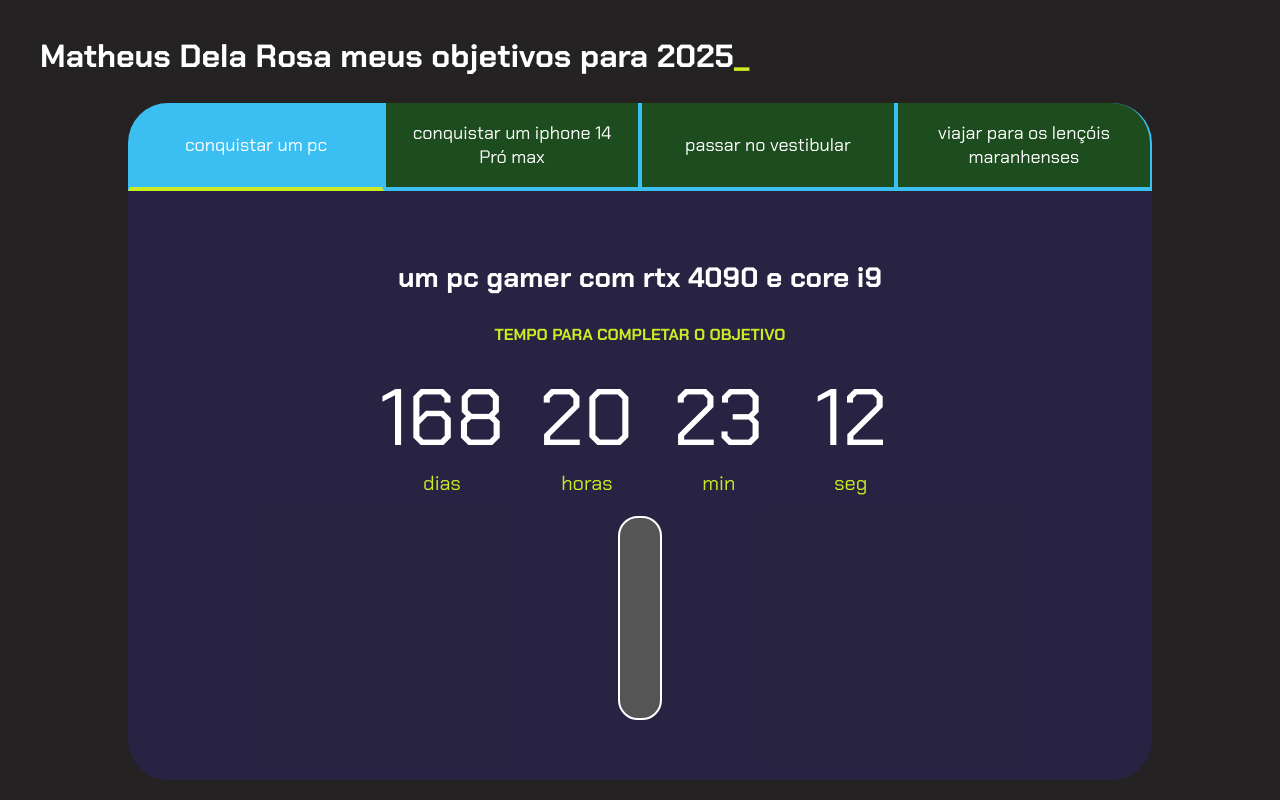
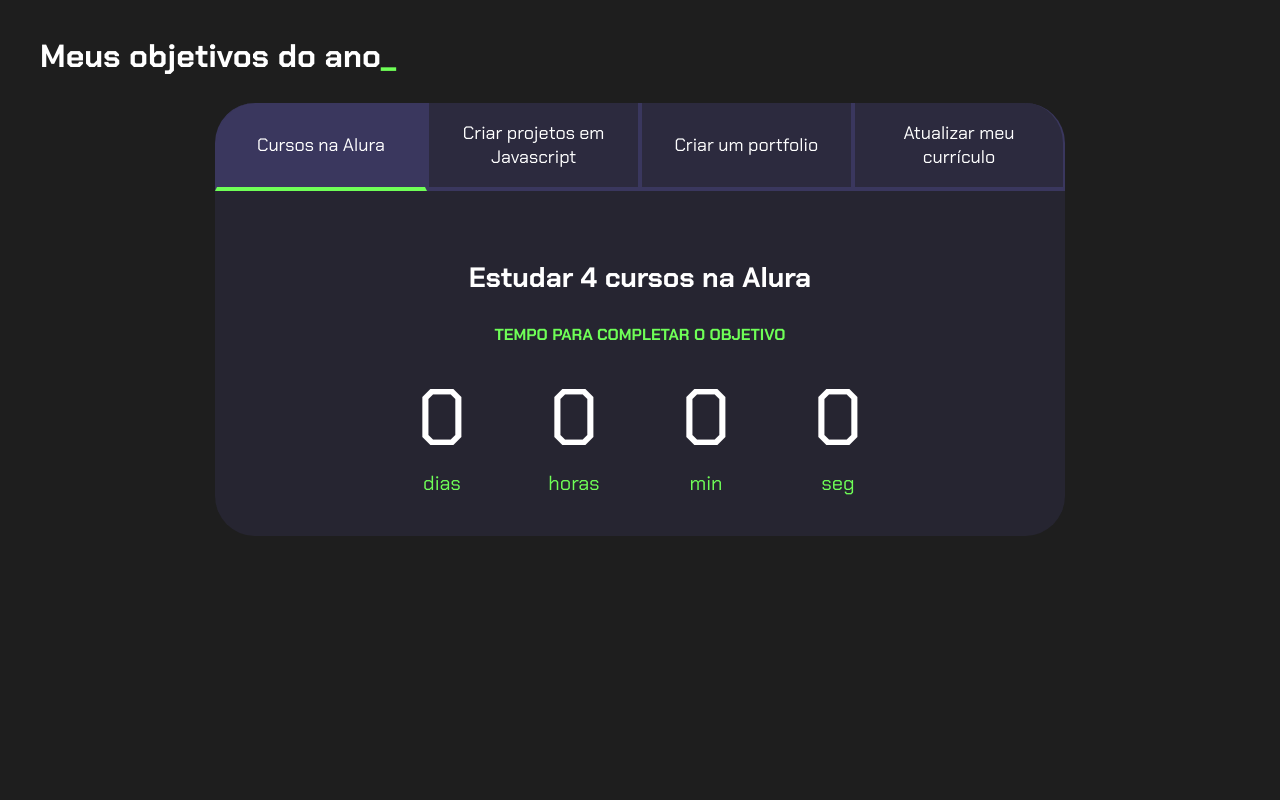
Before and after one commit to MatheusDelaRosa/trabalho-buiu-2-, a plain HTML site: page index.html in a window 1280 px wide. Drawn offline with Linux system fonts and the light colour scheme.

Commit message:
Add files via upload

```diff
--- a/index.html
+++ b/index.html
@@ -10,58 +10,102 @@
 
 <body>
     <section class="conteudo-principal">
-        <h2 class="titulo-principal">Matheus Dela Rosa meus objetivos para 2025<span>_</span></h2>
+        <h2 class="titulo-principal">Meus objetivos do ano<span>_</span></h2>
         <div class="conteudo">
             <div class="botoes">
-                <button class="botao ativo">conquistar um pc</button>
-                <button class="botao">conquistar um iphone 14 Pró max</button>
-                <button class="botao">passar no vestibular</button>
-                <button class="botao">viajar para os lençóis maranhenses</button>
+                <button class="botao ativo">Cursos na Alura</button>
+                <button class="botao">Criar projetos em Javascript</button>
+                <button class="botao">Criar um portfolio</button>
+                <button class="botao">Atualizar meu currículo</button>
             </div>
             <div class="abas-textos">
                 <div class="aba-conteudo ativo">
-                    <h3 class="aba-conteudo-titulo-principal">um pc gamer com rtx 4090 e core i9</h3>
+                    <h3 class="aba-conteudo-titulo-principal">Estudar 4 cursos na Alura</h3>
                     <h4 class="aba-conteudo-titulo-secundario">Tempo para completar o objetivo</h4>
                     <div class="contador">
-                        <div class="contador-digito"><p class="contador-digito-numero" id="dias0"></p><p class="contador-digito-texto">dias</p></div>
-                        <div class="contador-digito"><p class="contador-digito-numero" id="horas0"></p><p class="contador-digito-texto">horas</p></div>
-                        <div class="contador-digito"><p class="contador-digito-numero" id="min0"></p><p class="contador-digito-texto">min</p></div>
-                        <div class="contador-digito"><p class="contador-digito-numero" id="seg0"></p><p class="contador-digito-texto">seg</p></div>
+                        <div class="contador-digito">
+                            <p class="contador-digito-numero" id="dias0"></p>
+                            <p class="contador-digito-texto">dias</p>
+                        </div>
+                        <div class="contador-digito">
+                            <p class="contador-digito-numero" id="horas0"></p>
+                            <p class="contador-digito-texto">horas</p>
+                        </div>
+                        <div class="contador-digito">
+                            <p class="contador-digito-numero" id="min0"></p>
+                            <p class="contador-digito-texto">min</p>
+                        </div>
+                        <div class="contador-digito">
+                            <p class="contador-digito-numero" id="seg0"></p>
+                            <p class="contador-digito-texto">seg</p>
+                        </div>
                     </div>
-                    <div class="termometro"><div class="nivel"></div></div>
                 </div>
                 <div class="aba-conteudo">
-                    <h3 class="aba-conteudo-titulo-principal">para qualidade de vídeos para marketing</h3>
+                    <h3 class="aba-conteudo-titulo-principal">Criar 5 projetos em Javascript</h3>
                     <h4 class="aba-conteudo-titulo-secundario">Tempo para completar o objetivo</h4>
                     <div class="contador">
-                        <div class="contador-digito"><p class="contador-digito-numero" id="dias1"></p><p class="contador-digito-texto">dias</p></div>
-                        <div class="contador-digito"><p class="contador-digito-numero" id="horas1"></p><p class="contador-digito-texto">horas</p></div>
-                        <div class="contador-digito"><p class="contador-digito-numero" id="min1"></p><p class="contador-digito-texto">min</p></div>
-                        <div class="contador-digito"><p class="contador-digito-numero" id="seg1"></p><p class="contador-digito-texto">seg</p></div>
+                        <div class="contador-digito">
+                            <p class="contador-digito-numero" id="dias1"></p>
+                            <p class="contador-digito-texto">dias</p>
+                        </div>
+                        <div class="contador-digito">
+                            <p class="contador-digito-numero" id="horas1"></p>
+                            <p class="contador-digito-texto">horas</p>
+                        </div>
+                        <div class="contador-digito">
+                            <p class="contador-digito-numero" id="min1"></p>
+                            <p class="contador-digito-texto">min</p>
+                        </div>
+                        <div class="contador-digito">
+                            <p class="contador-digito-numero" id="seg1"></p>
+                            <p class="contador-digito-texto">seg</p>
+                        </div>
                     </div>
-                    <div class="termometro"><div class="nivel"></div></div>
                 </div>
                 <div class="aba-conteudo">
-                    <h3 class="aba-conteudo-titulo-principal">Para tornar ou engenheiro aeroespacial ou piloto</h3>
+                    <h3 class="aba-conteudo-titulo-principal">Criar um portfolio com os meus 3 melhores projetos</h3>
                     <h4 class="aba-conteudo-titulo-secundario">Tempo para completar o objetivo</h4>
                     <div class="contador">
-                        <div class="contador-digito"><p class="contador-digito-numero" id="dias2"></p><p class="contador-digito-texto">dias</p></div>
-                        <div class="contador-digito"><p class="contador-digito-numero" id="horas2"></p><p class="contador-digito-texto">horas</p></div>
-                        <div class="contador-digito"><p class="contador-digito-numero" id="min2"></p><p class="contador-digito-texto">min</p></div>
-                        <div class="contador-digito"><p class="contador-digito-numero" id="seg2"></p><p class="contador-digito-texto">seg</p></div>
+                        <div class="contador-digito">
+                            <p class="contador-digito-numero" id="dias2"></p>
+                            <p class="contador-digito-texto">dias</p>
+                        </div>
+                        <div class="contador-digito">
+                            <p class="contador-digito-numero" id="horas2"></p>
+                            <p class="contador-digito-texto">horas</p>
+                        </div>
+                        <div class="contador-digito">
+                            <p class="contador-digito-numero" id="min2"></p>
+                            <p class="contador-digito-texto">min</p>
+                        </div>
+                        <div class="contador-digito">
+                            <p class="contador-digito-numero" id="seg2"></p>
+                            <p class="contador-digito-texto">seg</p>
+                        </div>
                     </div>
-                    <div class="termometro"><div class="nivel"></div></div>
                 </div>
                 <div class="aba-conteudo">
-                    <h3 class="aba-conteudo-titulo-principal">para realizar o sonho de criança por viajar o mundo</h3>
+                    <h3 class="aba-conteudo-titulo-principal">Atualizar meu curriculo com os certificados da Alura</h3>
                     <h4 class="aba-conteudo-titulo-secundario">Tempo para completar o objetivo</h4>
                     <div class="contador">
-                        <div class="contador-digito"><p class="contador-digito-numero" id="dias3"></p><p class="contador-digito-texto">dias</p></div>
-                        <div class="contador-digito"><p class="contador-digito-numero" id="horas3"></p><p class="contador-digito-texto">horas</p></div>
-                        <div class="contador-digito"><p class="contador-digito-numero" id="min3"></p><p class="contador-digito-texto">min</p></div>
-                        <div class="contador-digito"><p class="contador-digito-numero" id="seg3"></p><p class="contador-digito-texto">seg</p></div>
+                        <div class="contador-digito">
+                            <p class="contador-digito-numero" id="dias3"></p>
+                            <p class="contador-digito-texto">dias</p>
+                        </div>
+                        <div class="contador-digito">
+                            <p class="contador-digito-numero" id="horas3"></p>
+                            <p class="contador-digito-texto">horas</p>
+                        </div>
+                        <div class="contador-digito">
+                            <p class="contador-digito-numero" id="min3"></p>
+                            <p class="contador-digito-texto">min</p>
+                        </div>
+                        <div class="contador-digito">
+                            <p class="contador-digito-numero" id="seg3"></p>
+                            <p class="contador-digito-texto">seg</p>
+                        </div>
                     </div>
-                    <div class="termometro"><div class="nivel"></div></div>
                 </div>
             </div>
         </div>
--- a/main.js
+++ b/main.js
@@ -3,6 +3,7 @@
 
 for (let i = 0; i < botoes.length; i++) {
     botoes[i].onclick = function () {
+
         for (let j = 0; j < botoes.length; j++) {
             botoes[j].classList.remove("ativo");
             textos[j].classList.remove("ativo");
@@ -14,13 +15,13 @@
 }
 
 const contadores = document.querySelectorAll(".contador");
-const tempoObjetivo1 = new Date("2025-10-05T00:00:00");
-const tempoObjetivo2 = new Date("2025-10-31T00:00:00");
-const tempoObjetivo3 = new Date("2025-11-31T00:00:00");
-const tempoObjetivo4 = new Date("2026-02-01T00:00:00");
+const tempoObjetivo1 = new Date("2023-10-05T00:00:00");
+const tempoObjetivo2 = new Date("2023-12-05T00:00:00");
+const tempoObjetivo3 = new Date("2023-12-30T00:00:00");
+const tempoObjetivo4 = new Date("2024-02-01T00:00:00");
 
 const tempos = [tempoObjetivo1, tempoObjetivo2, tempoObjetivo3, tempoObjetivo4];
-const niveis = document.querySelectorAll(".nivel");
+
 
 function calculaTempo(tempoObjetivo) {
     let tempoAtual = new Date();
@@ -33,41 +34,25 @@
     segundos %= 60;
     minutos %= 60;
     horas %= 24;
-
-    return tempoFinal > 0 ? [dias, horas, minutos, segundos] : [0, 0, 0, 0];
+    if (tempoFinal > 0) {
+        return [dias, horas, minutos, segundos];
+    } else {
+        return [0, 0, 0, 0];
+    }
 }
 
 function atualizaCronometro() {
     for (let i = 0; i < contadores.length; i++) {
-        const [dias, horas, minutos, segundos] = calculaTempo(tempos[i]);
-        document.getElementById("dias" + i).textContent = dias;
-        document.getElementById("horas" + i).textContent = horas;
-        document.getElementById("min" + i).textContent = minutos;
-        document.getElementById("seg" + i).textContent = segundos;
-    }
-}
-
-function atualizaTermometro() {
-    const agora = new Date();
-
-    for (let i = 0; i < tempos.length; i++) {
-        const fim = tempos[i];
-        const total = fim - agora;
-        const inicio = new Date(); // agora como base
-        const progresso = 1 - (fim - agora) / (fim - inicio); // 0 a 1
-
-        const percentual = Math.max(0, Math.min(100, progresso * 100));
-        niveis[i].style.height = `${percentual}%`;
+        document.getElementById("dias" + i).textContent = calculaTempo(tempos[i])[0];
+        document.getElementById("horas" + i).textContent = calculaTempo(tempos[i])[1];
+        document.getElementById("min" + i).textContent = calculaTempo(tempos[i])[2];
+        document.getElementById("seg" + i).textContent = calculaTempo(tempos[i])[3];
     }
 }
 
 function comecaCronometro() {
     atualizaCronometro();
-    atualizaTermometro();
-    setInterval(() => {
-        atualizaCronometro();
-        atualizaTermometro();
-    }, 1000);
+    setInterval(atualizaCronometro, 1000);
 }
 
 comecaCronometro();
--- a/style.css
+++ b/style.css
@@ -1,12 +1,12 @@
 @import url('https://fonts.googleapis.com/css2?family=Chakra+Petch:wght@400;700&display=swap');
 
 :root {
-    --cor-de-fundo: #242222;
-    --verde: #cdeb24;
+    --cor-de-fundo: #1E1E1E;
+    --verde: #6FFF57;
     --branco: #FFFFFF;
-    --botao-ativo: #3bbff3;
-    --botao-inativo: rgba(7, 216, 18, 0.233);
-    --texto-fundo: rgba(64, 46, 228, 0.164);
+    --botao-ativo: #3A375E;
+    --botao-inativo: rgba(58, 55, 94, 0.5);
+    --texto-fundo: rgba(58, 55, 94, 0.3);
 }
 
 body {
@@ -14,6 +14,7 @@
     color: var(--branco);
     font-family: 'Chakra Petch', sans-serif;
 }
+
 
 .conteudo-principal {
     display: flex;
@@ -34,6 +35,7 @@
 .titulo-principal span {
     color: var(--verde);
 }
+
 
 .botao {
     font-family: 'Chakra Petch', sans-serif;
@@ -104,32 +106,14 @@
 .contador-digito-numero {
     font-size: 80px;
     margin: 0;
+
 }
 
 .contador-digito-texto {
     color: var(--verde);
     font-size: 20px;
     margin: 0;
-}
 
-.termometro {
-    width: 40px;
-    height: 200px;
-    background-color: #555;
-    border-radius: 20px;
-    overflow: hidden;
-    margin: 20px auto;
-    border: 2px solid #fff;
-    position: relative;
-}
-
-.nivel {
-    width: 100%;
-    background-color: var(--verde);
-    position: absolute;
-    bottom: 0;
-    height: 0%;
-    transition: height 0.5s ease-in-out;
 }
 
 @media screen and (min-width: 768px) {
```
